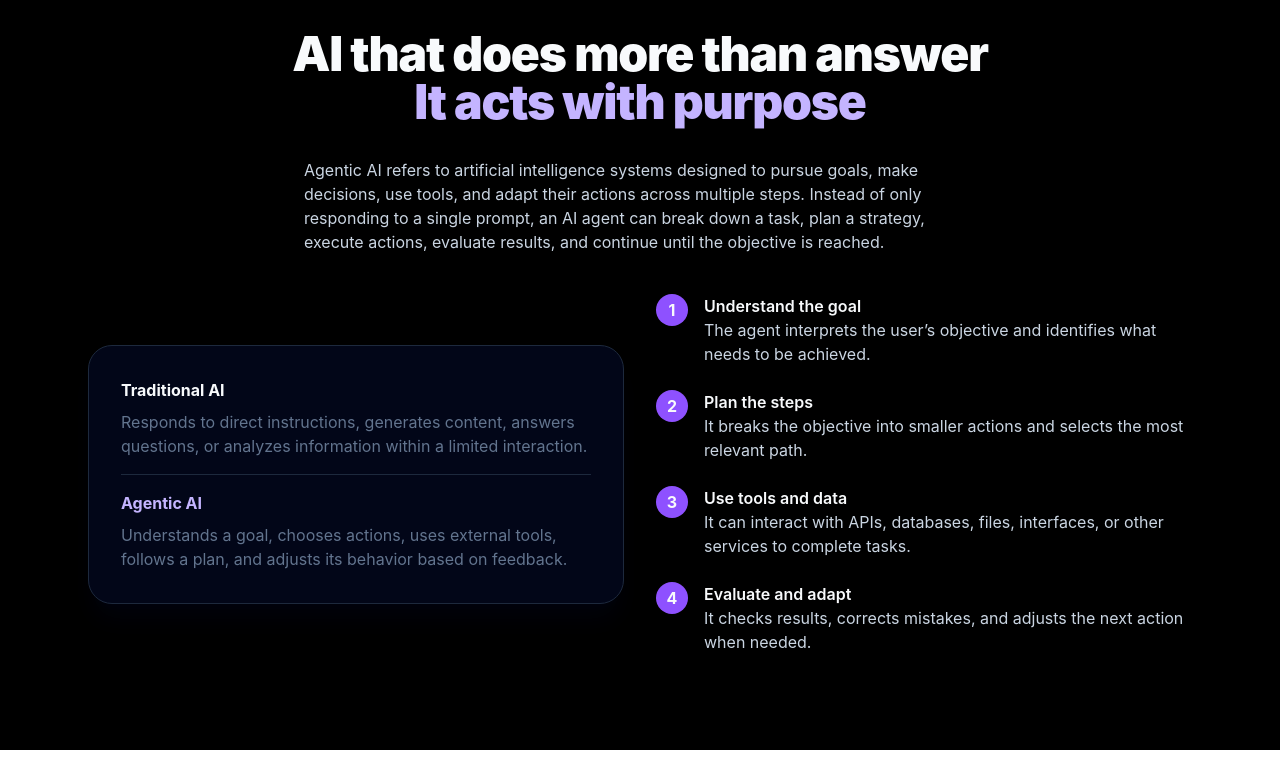
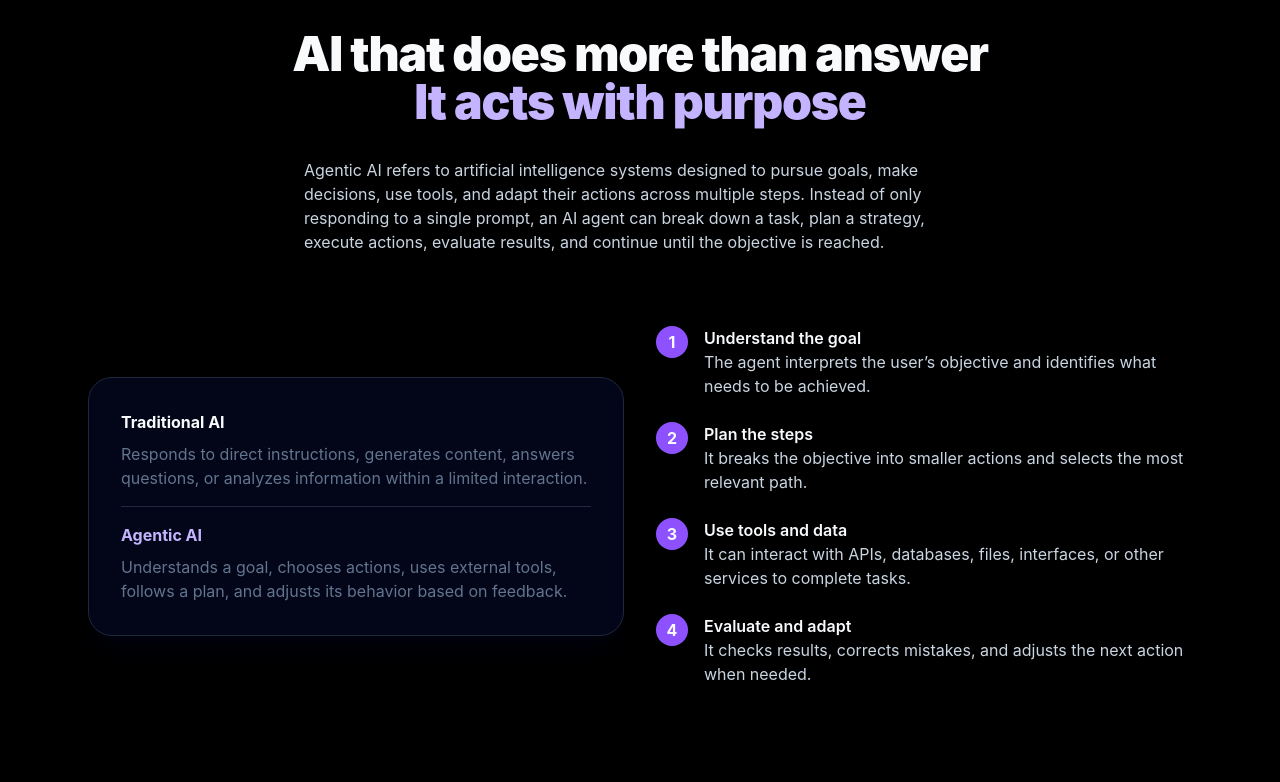
Before and after one commit to GuarickGit/holbertonschool-agentic_ai, a React (Vite) app in the folder front_end-frameworks/react/: page / in a window 1280 px wide. Shown: the part 962-1744 px from the top of the page. Before the commit the page ends 1712 px from the top, so only its background shows below. Built offline with nearby package versions, Linux system fonts and the light colour scheme.

Commit message:
Modification du pb de l'introduction

```diff
--- a/front_end-frameworks/react/src/sections/About.jsx
+++ b/front_end-frameworks/react/src/sections/About.jsx
@@ -18,7 +18,7 @@ function About() {
           </h2>
 
           {/* Introduction */}
-          <p className="mt-4 max-w-2xl pb-10 text-sm text-slate-300 md:text-base">
+          <p className="mt-4 max-w-2xl pb-18 text-sm text-slate-300 md:text-base">
             Agentic AI refers to artificial intelligence systems designed to
             pursue goals, make decisions, use tools, and adapt their actions
             across multiple steps. Instead of only responding to a single
@@ -58,7 +58,9 @@ function About() {
                   </div>
                   <div>
                     <p className="font-semibold text-slate-50">{step.title}</p>
-                    <p className="text-slate-300 text-smm">{step.description}</p>
+                    <p className="text-smm text-slate-300">
+                      {step.description}
+                    </p>
                   </div>
                 </div>
               );
```
